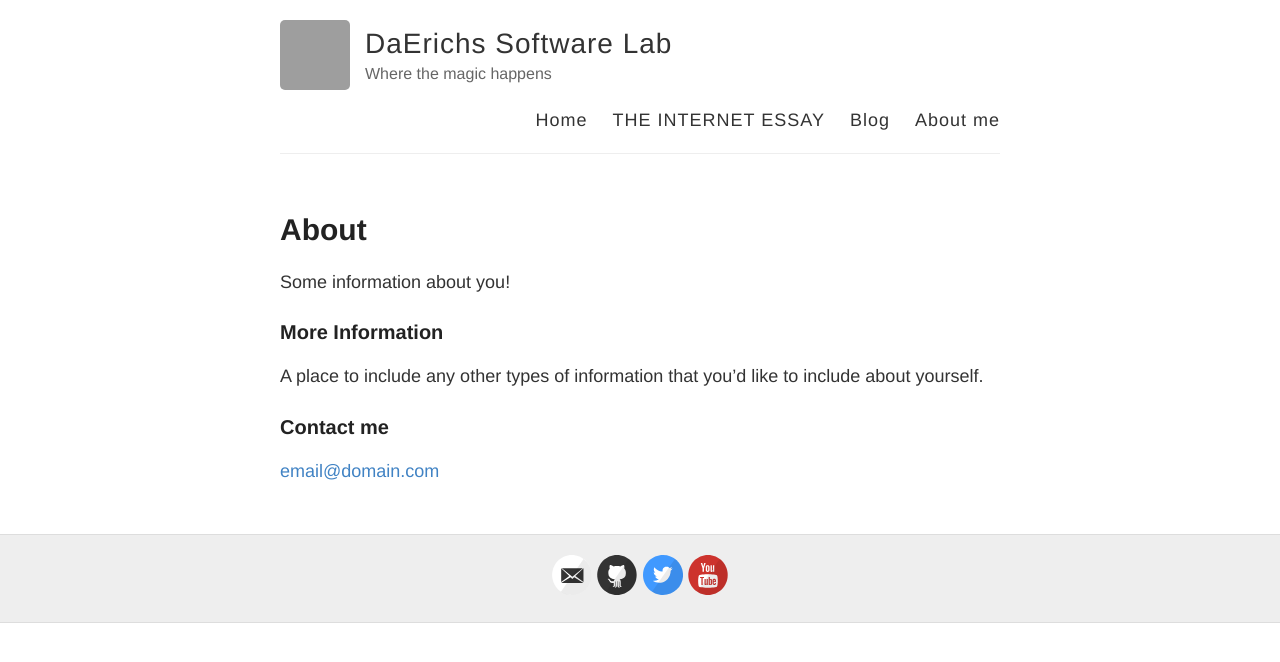
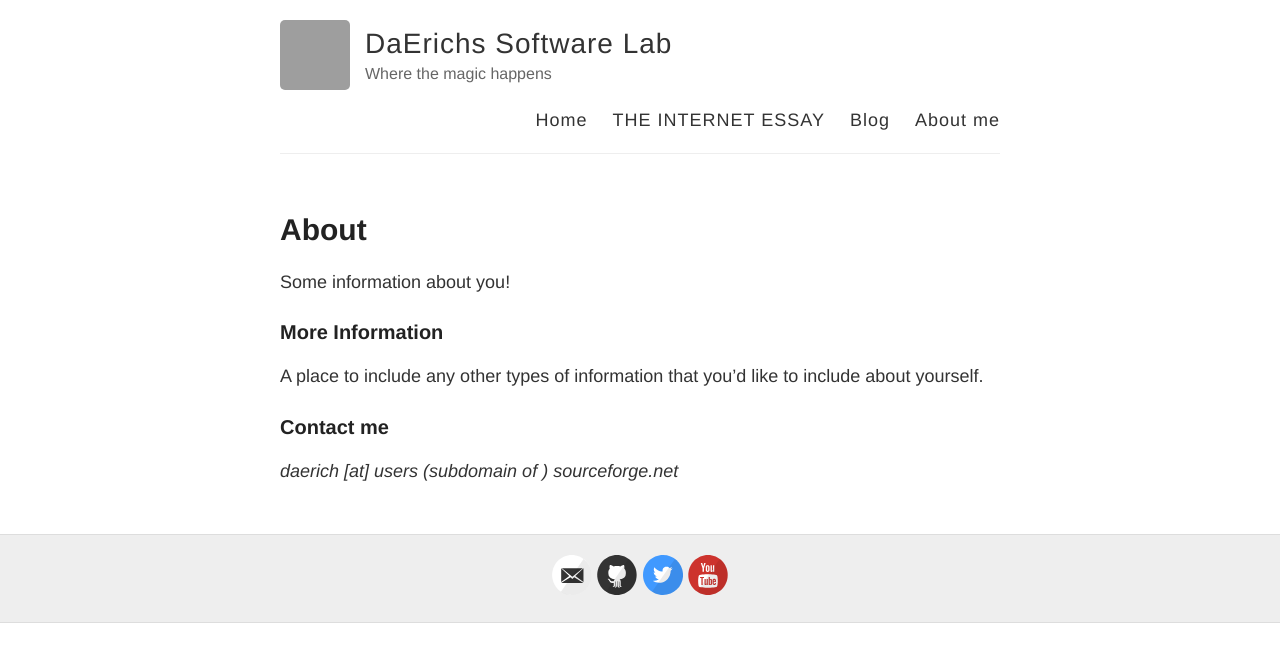
Before and after one commit to daerich/daerich.github.io.old, a Jekyll site: the page built from about.md, in a window 1280 px wide. Shown: the top 662 px of the page. Built offline with Jekyll 4.4.1, drawn with Linux system fonts in a browser that asks for light colours; grey boxes are pictures that could not be loaded.

Commit message:
Email on about page

```diff
--- a/about.md
+++ b/about.md
@@ -12,4 +12,4 @@ A place to include any other types of information that you'd like to include abo
 
 ### Contact me
 
-[email@domain.com](mailto:email@domain.com)
+_daerich [at] users (subdomain of ) sourceforge.net_
```
